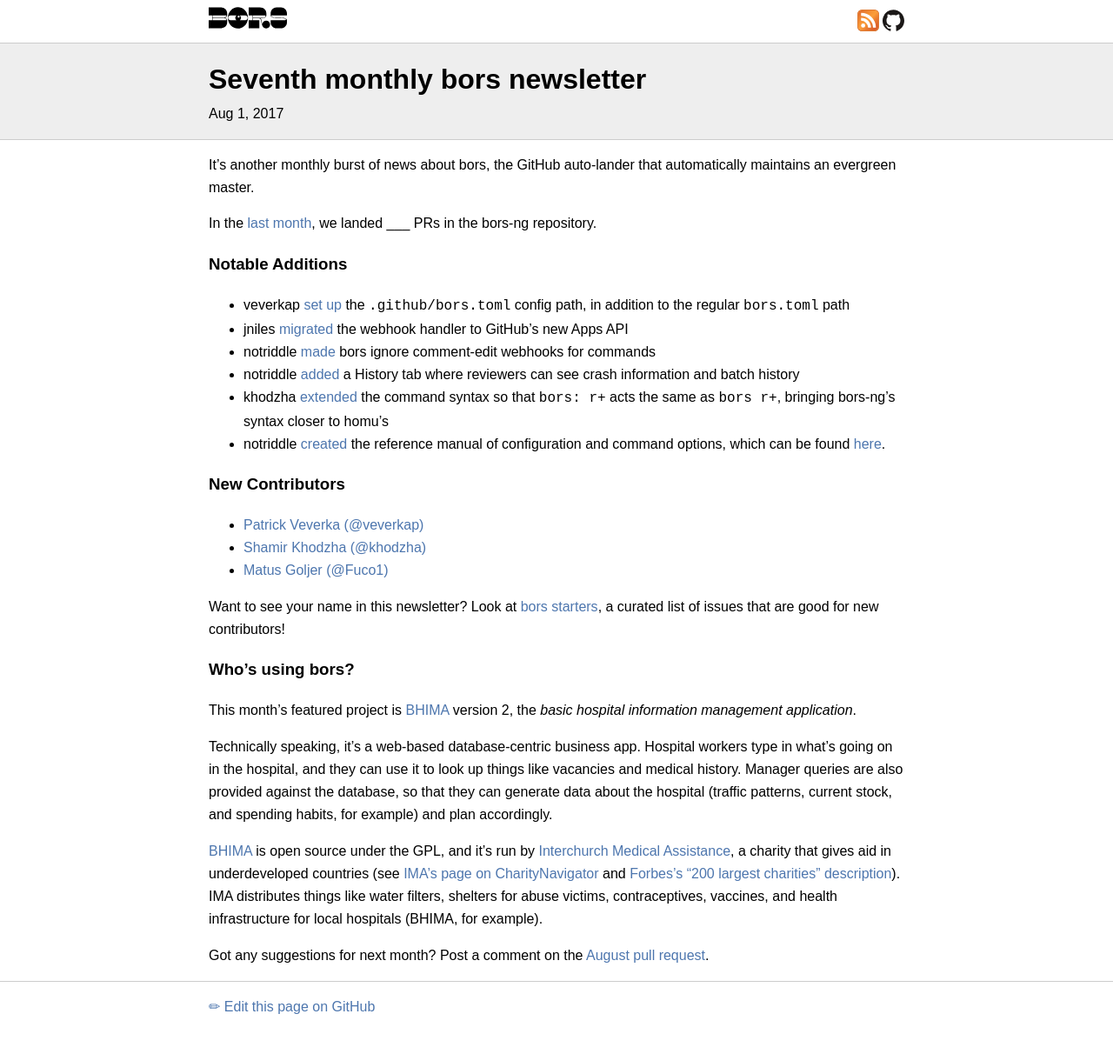
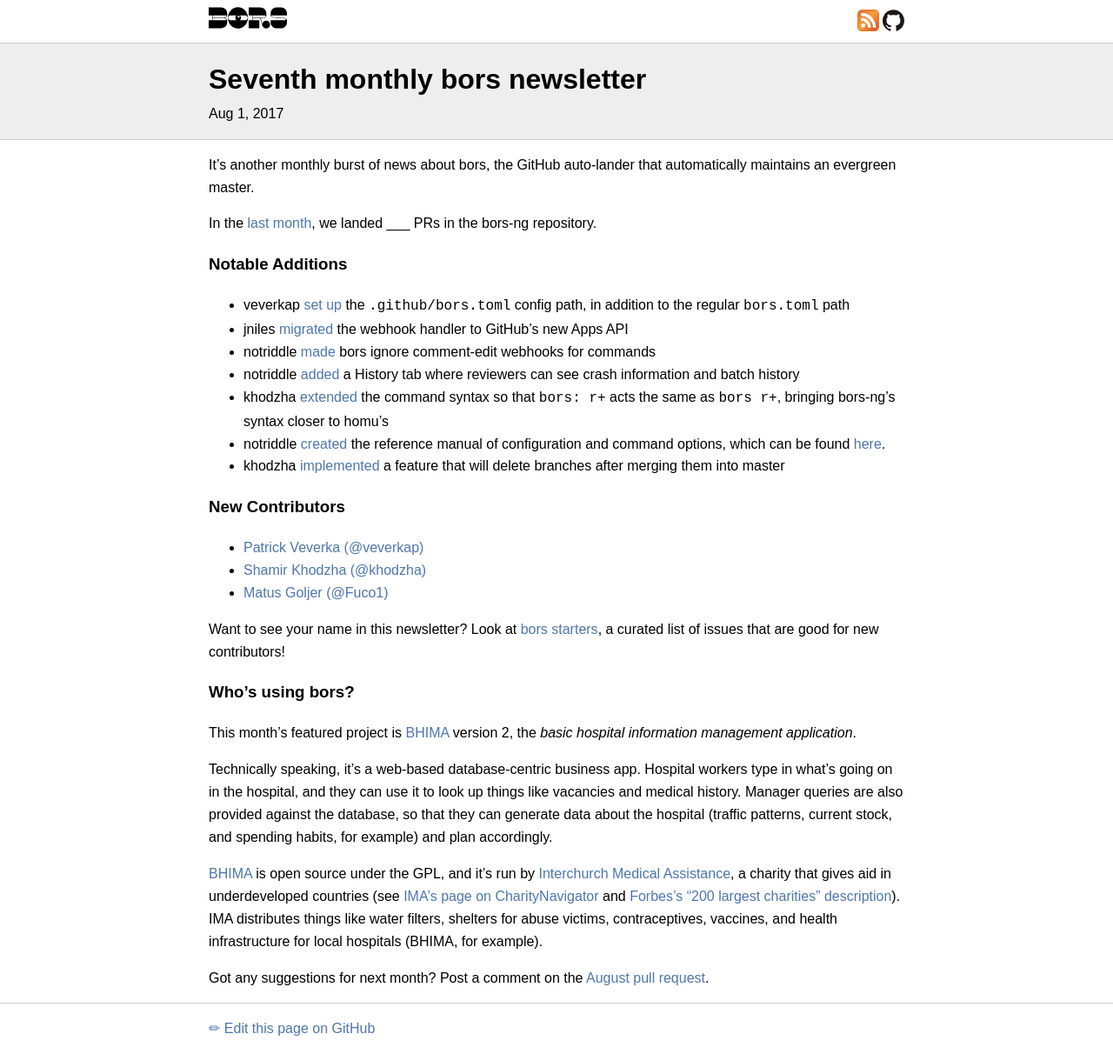
Before and after one commit to bors-ng/bors-ng.github.io, a Jekyll site: the page built from _posts/2017-08-01-tmib-07.md, in a window 1280 px wide. Shown: the whole page at 87% size. Built offline with Jekyll 4.4.1, drawn with Linux system fonts in a browser that asks for light colours; before the commit the page ends 1186 px from its top, so only the background shows below that.

Commit message:
Add bors-ng/bors-ng#237

```diff
--- a/_posts/2017-08-01-tmib-07.md
+++ b/_posts/2017-08-01-tmib-07.md
@@ -21,6 +21,7 @@
 * notriddle [added](https://github.com/bors-ng/bors-ng/pull/228) a History tab where reviewers can see crash information and batch history
 * khodzha [extended](https://github.com/bors-ng/bors-ng/pull/232) the command syntax so that `bors: r+` acts the same as `bors r+`, bringing bors-ng's syntax closer to homu's
 * notriddle [created](https://github.com/bors-ng/bors-ng.github.io/commit/77ac65152869255ded70af8ecc9d19e0ce36bfd2) the reference manual of configuration and command options, which can be found [here](../reference.md).
+* khodzha [implemented](https://github.com/bors-ng/bors-ng/pull/237) a feature that will delete branches after merging them into master
 
 
 ### New Contributors
```
